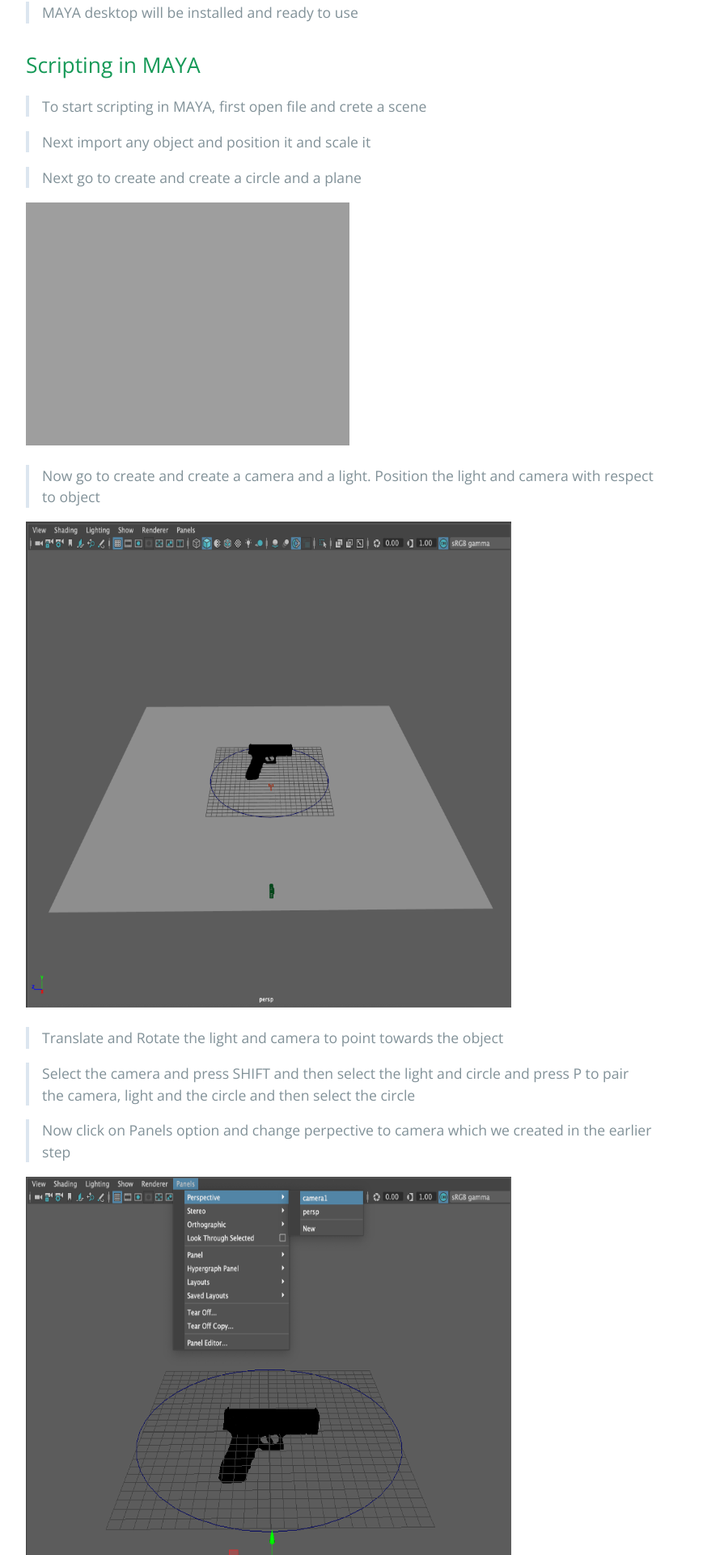
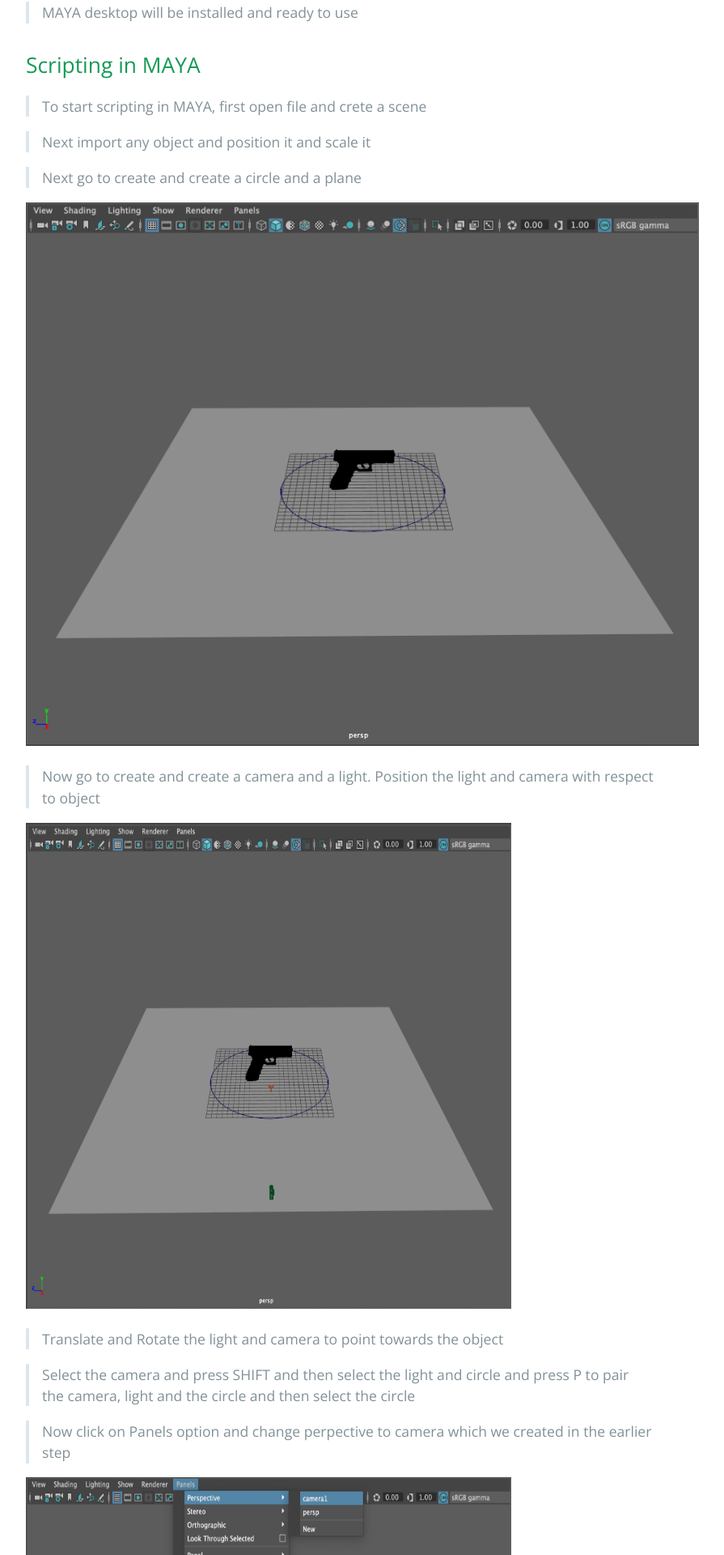
Before and after one commit to Sindhurakolli/DMDD_portfolio, a Jekyll site: the page built from index.md, in a window 1280 px wide. Shown: the part 1355-3275 px from the top of the page at 81% size, without its empty margins (192-1087 px from the left). Built offline with Jekyll 4.4.1, drawn with Linux system fonts in a browser that asks for light colours.

Commit message:
Update index.md

```diff
--- a/index.md
+++ b/index.md
@@ -47,7 +47,7 @@
 
 > Next go to create and create a circle and a plane
 
-![Branching]("https://github.com/Sindhurakolli/DMDD_portfolio/blob/master/circle_and_plane.png")
+![Branching](https://raw.githubusercontent.com/Sindhurakolli/DMDD_portfolio/master/circle_and_plane.png)
 
 > Now go to create and create a camera and a light. Position the light and camera with respect to object
 
```
